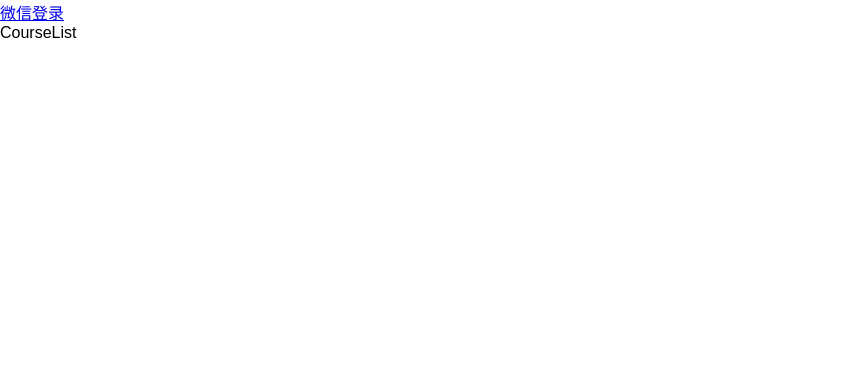
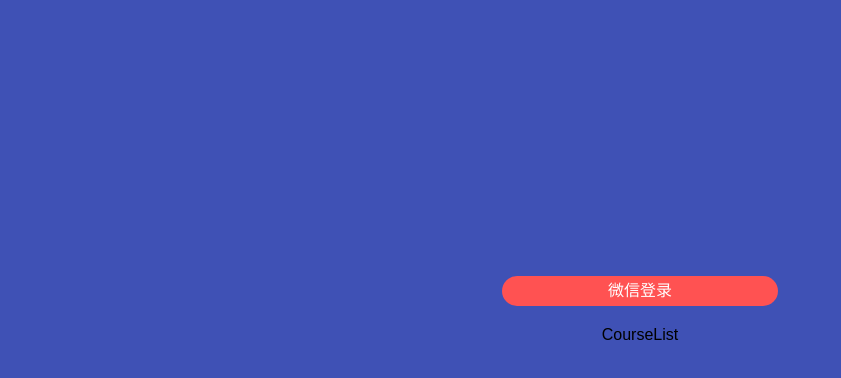
Before and after one commit to happypeter/onestep, a React (Create React App) app in the folder client/: page / in a window 1280 px wide. Shown: the top 378 px of the page, without its empty margins (0-841 px from the left). Built offline with nearby package versions, Linux system fonts and the light colour scheme.

Commit message:
css for button/link

```diff
--- a/client/src/components/Home.js
+++ b/client/src/components/Home.js
@@ -1,10 +1,11 @@
 import React, { Component } from 'react'
 import { Route, Link } from 'react-router-dom'
 import CourseList from './CourseList'
+import '../style/home.css'
 
 export default () => (
   <div className='home'>
-    <Link to='/Login'>微信登录</Link>
+    <Link to='/Login' className='button'>微信登录</Link>
     <CourseList />
   </div>
 )
--- a/client/src/index.css
+++ b/client/src/index.css
@@ -1,3 +1,15 @@
+/* Palette generated by Material Palette - materialpalette.com/indigo/red */
+
+.dark-primary-color    { background: #303F9F; }
+.default-primary-color { background: #3F51B5; }
+.light-primary-color   { background: #C5CAE9; }
+.text-primary-color    { color: #FFFFFF; }
+.accent-color          { background: #FF5252; }
+.primary-text-color    { color: #212121; }
+.secondary-text-color  { color: #757575; }
+.divider-color         { border-color: #BDBDBD; }
+
+
 body {
   margin: 0;
   padding: 0;
--- /dev/null
+++ b/client/src/style/home.css
@@ -0,0 +1,21 @@
+.home {
+   min-height: 100vh;
+   display: flex;
+   flex-direction: column;
+   padding-top: 20px;
+   background-color: #3F51B5;
+   text-align: center;
+ }
+
+.button {
+   background-color: #FF5252;
+   margin: 20% auto 0 auto;
+   width: 20%;
+   padding: 0 10px;
+   border: none;
+   line-height: 30px;
+   outline: none;
+   color: white;
+   text-decoration: none;
+   border-radius: 50px;
+ }
```
